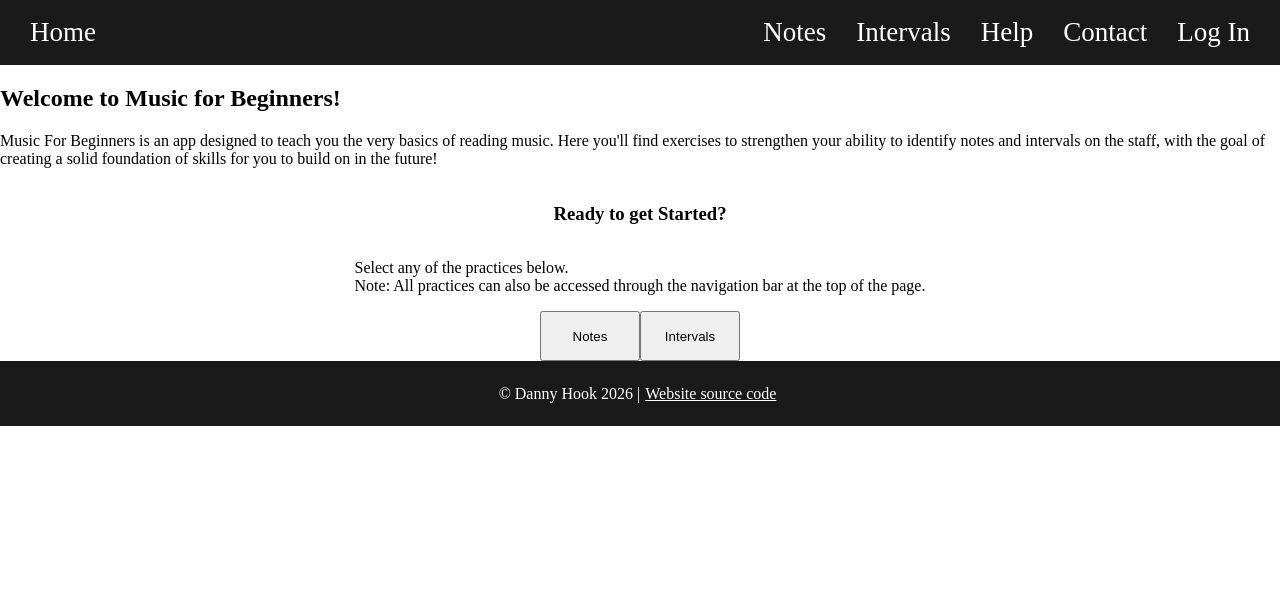
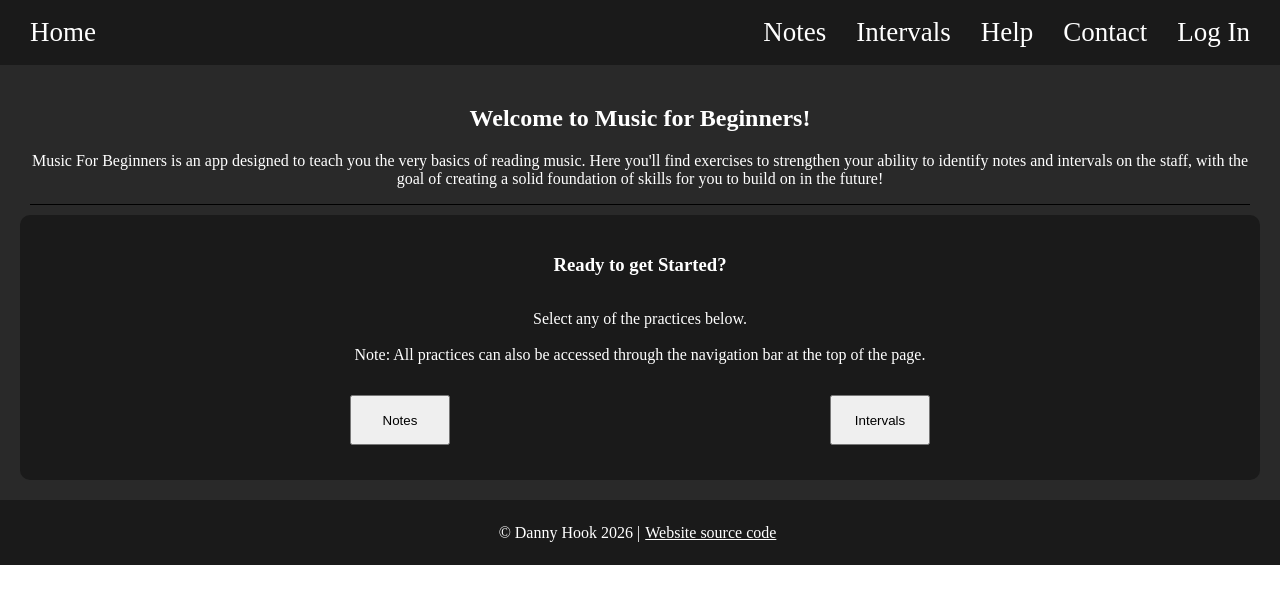
Before and after one commit to MostLikelyNotHuman/u2-rebuild, a React (Vite) app in the folder mfbr2/: page / in a window 1280 px wide. Shown: the top 604 px of the page. Built offline with nearby package versions, Linux system fonts and the light colour scheme.

Commit message:
simple edits to match styling on home page

```diff
--- a/mfbr2/src/components/HomePage.css
+++ b/mfbr2/src/components/HomePage.css
@@ -1,11 +1,40 @@
+.homePage-main {
+    padding: 20px;
+    color: white;
+    background-color: rgb(41, 41, 41);
+    height: auto;
+}
+
+#homePage-intro {
+    text-align: center;
+}
+
+.divider {
+    background-color: #000;
+    height: 1px;
+    margin: 10px;
+}
+
 #home-box {
+    padding: 20px;
     display: flex;
     flex-direction: column;
     align-items: center;
+    background-color: rgb(26, 26, 26);
+    border-radius: 10px;
 }
 
 #home-box-body {
-    white-space: pre-wrap;
+   white-space: pre-wrap;
+   text-align: center;
+}
+
+#home-box-buttons {
+    padding: 15px;
+    display: flex;
+    width: 80%;
+    flex-direction: row;
+    justify-content: space-around;
 }
 
 #home-box-buttons button {
--- a/mfbr2/src/components/HomePage.jsx
+++ b/mfbr2/src/components/HomePage.jsx
@@ -1,3 +1,4 @@
+import Divider from "./basic/Divider";
 import HomeBox from "./basic/HomeBox";
 import "./HomePage.css";
 
@@ -31,10 +32,11 @@ const HomePage = () => {
                     foundation of skills for you to build on in the future!
                 </p>
             </div>
+            <Divider />
             <div id="homePage-startBox">
                 <HomeBox
                     title={"Ready to get Started?"}
-                    body={"Select any of the practices below.\nNote: All practices can also be accessed through the navigation bar at the top of the page."}
+                    body={"Select any of the practices below.\n\nNote: All practices can also be accessed through the navigation bar at the top of the page."}
                     buttons={buttons}
                 />
             </div>
--- /dev/null
+++ b/mfbr2/src/components/basic/Divider.jsx
@@ -0,0 +1,8 @@
+const Divider = () => {
+
+    return (
+        <div className="divider"></div>
+    );
+}
+
+export default Divider;
--- a/mfbr2/src/components/basic/Footer.css
+++ b/mfbr2/src/components/basic/Footer.css
@@ -5,7 +5,6 @@ footer {
     display: flex;
     align-items: center;
     justify-content: center;
-
 }
 
 footer a {
```
